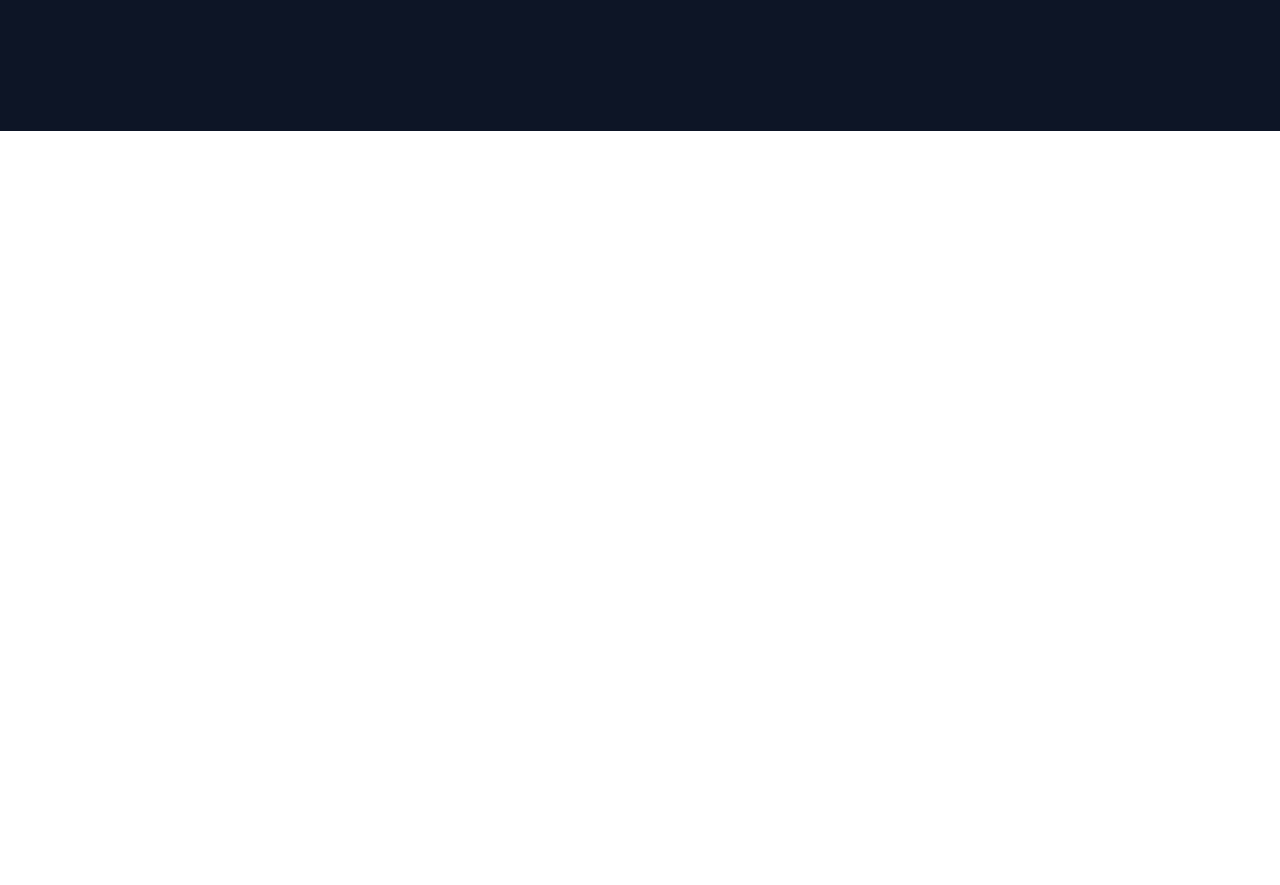
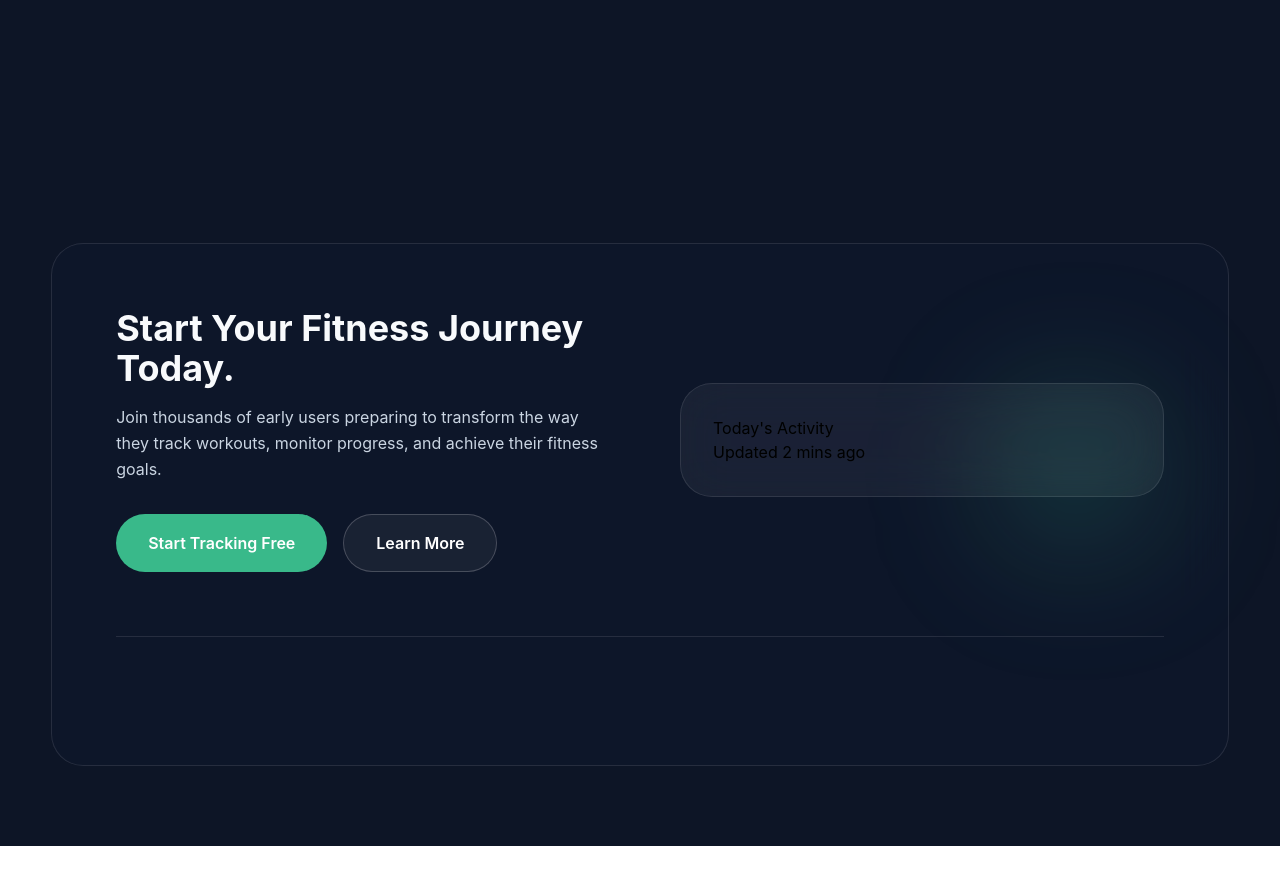
Before and after one commit to Izick7/Pulse-Tracker, a website: page index.html in a window 1280 px wide. Shown: the part 2660-3545 px from the top of the page. After the commit the page ends 3506 px from the top, so only its background shows below. Drawn offline with nearby package versions, Linux system fonts and the light colour scheme.

Commit message:
Add final CTA and FOOTER structure

```diff
--- a/index.html
+++ b/index.html
@@ -427,29 +427,123 @@
             </div>
     </section>
 
-    <!-- FINAL CTA SECTION -->
+    <!-- FINAL CTA  AND FOOTER SECTION -->
 
-    <section class="min-h-screen pt-20 md:pt-24 lg:pt-28">
+    <section class="bg-[#0D1526] pt-20 md:pt-24 lg:pt-28 pb-20">
 
         <!-- FINAL-CTA-CONTAINER -->
-        <div class="flex flex-row">
+        <div class="w-[92%] max-w-7xl mx-auto">
+
+            <!-- FINAL-CTA AND FOOTER PANEL -->
+            <div class="bg-slate-900/70
+            backdrop-blur-xl
+            border border-white/10
+            rounded-[2rem]
+            p-8
+            md:p-12
+            lg:p-16">
+
+                <!-- CTA LAYOUT -->
+                <div class="grid lg:grid-cols-2 gap-12 lg:gap-20 items-center">
+
+                    <!-- LEFT COLUMN -->
+                    <div>
+
                         <!-- FINAL-CTA-TEXT -->
                         <div>
-                <h2>
+                            <h2 class="text-2xl md:text-3xl lg:text-4xl max-w-xl text-[#F8FAFC] font-bold">
+                                Start Your Fitness Journey Today.
                             </h2>
-                <p></p>
+
+                            <p class="text-base leading-relaxed max-w-xl text-slate-300 mt-4">
+                                Join thousands of early users preparing to transform
+                                the way they track workouts, monitor progress, and
+                                achieve their fitness goals.
+                            </p>
                         </div>
 
+                        <!-- FINAL-CTA-BUTTONS -->
+                        <div class="flex flex-col sm:flex-row gap-4 mt-8 w-full sm:w-auto">
+                            <button class="text-white px-6 py-3
+                            sm:px-8 sm:py-4
+                            bg-[#39B98A]
+                            rounded-full
+                            font-semibold
+                            hover:bg-white/50
+                            transition-all
+                            duration-300
+                            hover:-translate-y-1">
+                                Start Tracking Free
+                            </button>
 
-            <!-- FINAL-CTA-BUTTONS -->
+                            <button class="text-white px-6 py-3
+                            sm:px-8 sm:py-4
+                            bg-white/5
+                            rounded-full
+                            font-semibold
+                            hover:bg-white/10
+                            transition-all
+                            duration-300
+                            hover:-translate-y-1
+                            border border-white/20">
+                                Learn More
+                            </button>
+                        </div>
+
+                    </div>
+
+                    <!-- RIGHT COLUMN -->
+                    <div class="relative">
+
+                        <!-- GLOW EFFECT -->
+                        <div class="absolute top-0 right-0 w-44 h-44 bg-[#39B98A]/20 blur-3xl rounded-full"></div>
+
+                        <!-- ILLUSTRATION CONTAINER -->
+                        <div class="relative
+                        bg-white/5
+                        backdrop-blur-xl
+                        border border-white/10
+                        rounded-[2rem]
+                        p-8
+                        overflow-hidden">
+
+                            <!-- DASHBOARD ILLUSTRATION -->
+
+                            <!-- DASHBOARD HEADER -->
+                            <div class="flex items-center justify-between">
                                 <div>
-                <button></button>
-                <button></button>
+                                    <h3>Today's Activity</h3>
+                                    <p>Updated 2 mins ago</p>
                                 </div>
+
+                                <div>
+                                    <!-- Small green status dot -->
+                                </div>
+
+                                <!-- METRICS CARD GRID -->
+                                <div class="grid grid-cols-2 gap-4 ">
+
+                                </div>
+
+                            </div>
+
+                        </div>
+
+                    </div>
+
+                </div>
+
+                <!-- SECTION DIVIDER -->
+                <div class="h-px bg-white/10 my-16"></div>
+
+                <!-- FOOTER -->
+                <div></div>
+
+            </div>
+
         </div>
 
     </section>
-
 
     <script src="https://unpkg.com/lucide@latest"></script>
     <script>
```
Also changed, not shown: src/output.css. Lines whose indentation alone changed are shown as unchanged.
